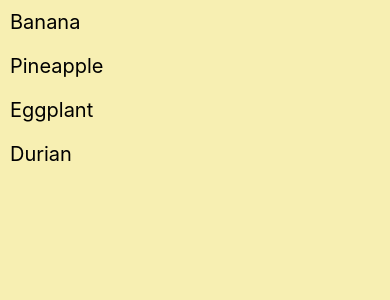
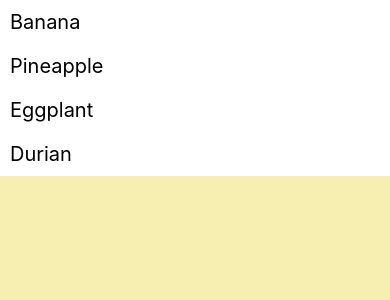
Before and after one commit to johannesmu/firstApp22T2, a React Native app: screen / in a window 390 px wide. Shown: the top 300 px of the page. Built offline with nearby package versions, Linux system fonts and the light colour scheme.

Commit message:
adding multiple styles

```diff
--- a/App.js
+++ b/App.js
@@ -17,7 +17,7 @@ export default function App() {
 
   //function to render list item
   const renderItem = ({item}) => (
-    <View style={styles.listItem} >
+    <View style={[ styles.listItem, styles.listBackground ]} >
       <Text style={styles.listText} >{item.name}</Text>
     </View>
   )
@@ -46,5 +46,8 @@ const styles = StyleSheet.create({
   },
   listText: {
     fontSize: 20,
-  }
+  },
+  listBackground: {
+    backgroundColor: 'white',
+  },
 });
```
